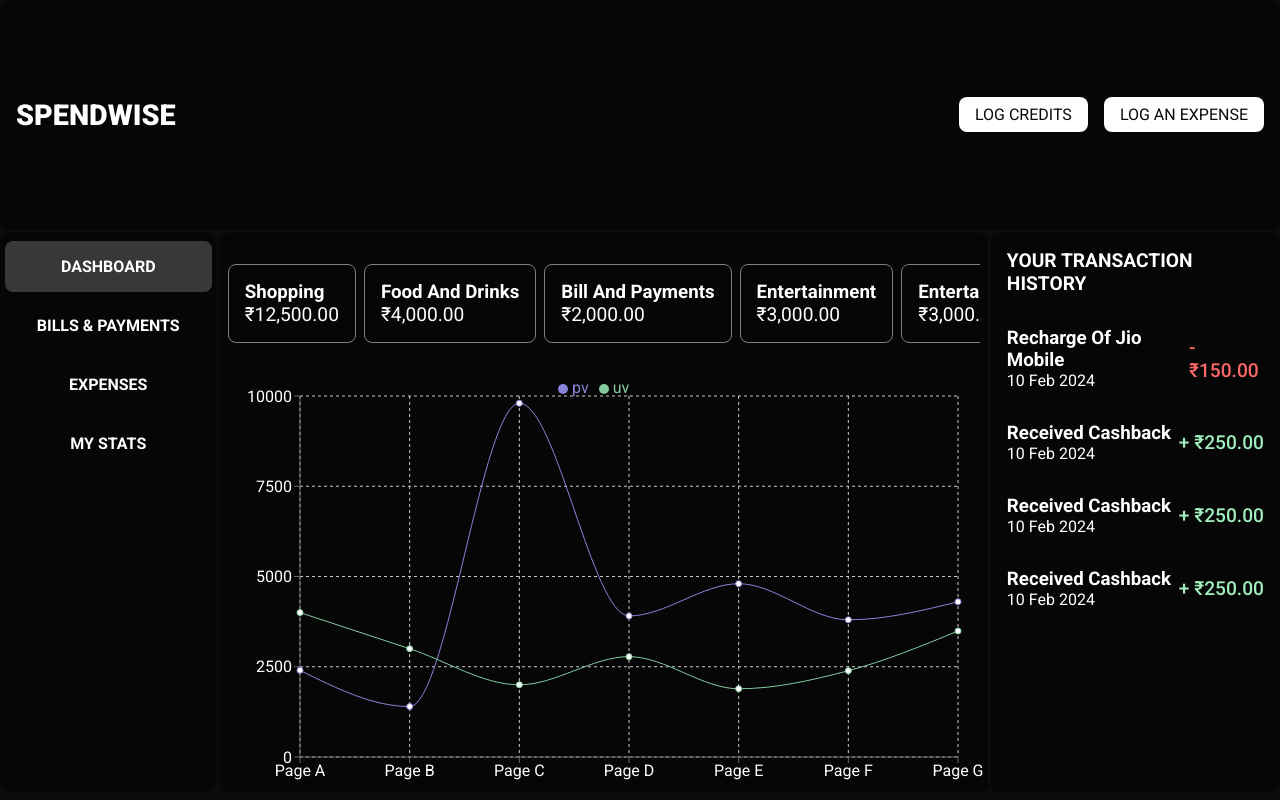
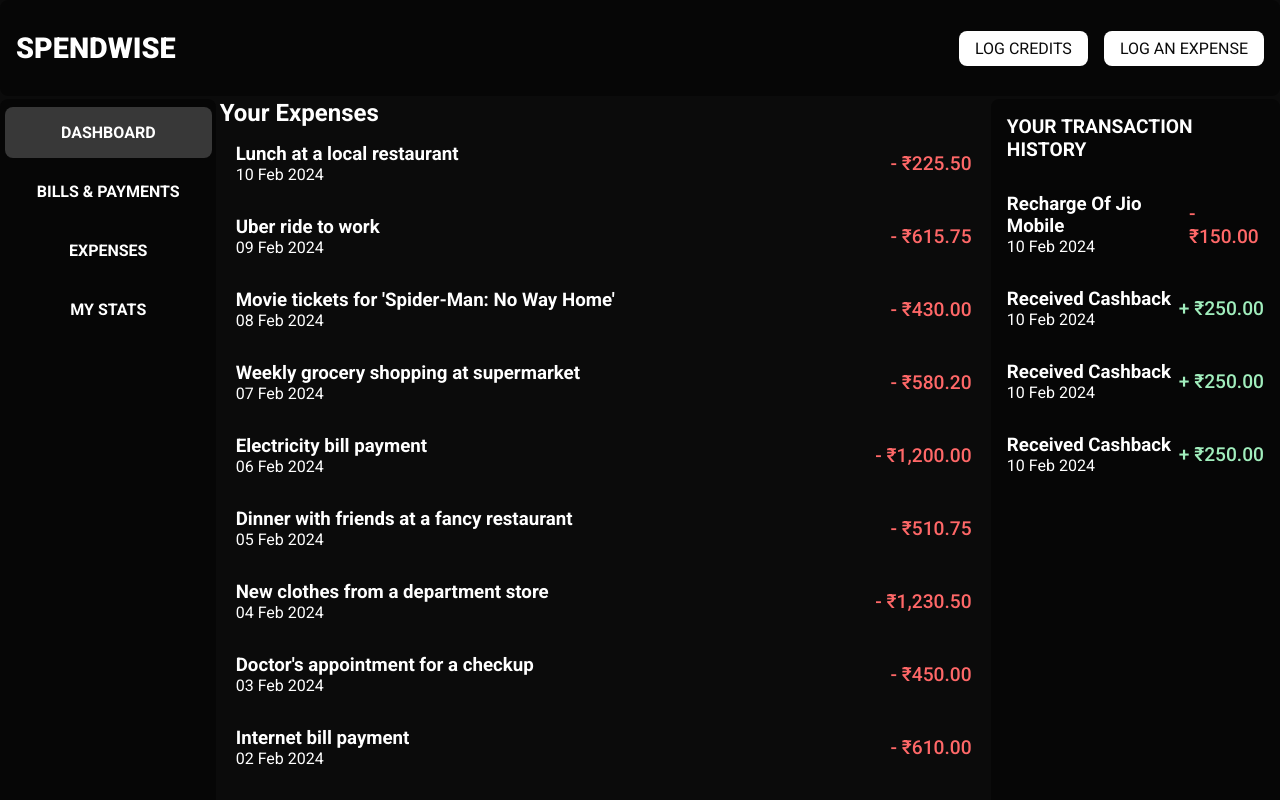
Before and after one commit to nitin-io/SpendWise, a React (Create React App) app: page /expenses in a window 1280 px wide. Shown: the top 800 px of the page. Built offline with nearby package versions, Linux system fonts and the light colour scheme.

Commit message:
Created All pages

```diff
--- a/src/App.js
+++ b/src/App.js
@@ -1,10 +1,19 @@
 import "./App.css";
+import BillsAndPayments from "./pages/BillsAndPayments";
+import Expenses from "./pages/Expenses";
 import Home from "./pages/Home";
+import { Routes, Route } from "react-router-dom";
+import Stats from "./pages/Stats";
 
 function App() {
   return (
     <div className="App">
-      <Home />
+      <Routes>
+        <Route path="/" element={<Home />} />
+        <Route path="/bills-and-payments" element={<BillsAndPayments />} />
+        <Route path="/expenses" element={<Expenses />} />
+        <Route path="/stats" element={<Stats />} />
+      </Routes>
     </div>
   );
 }
--- a/src/Layout/index.jsx
+++ b/src/Layout/index.jsx
@@ -11,7 +11,7 @@ const Layout = ({ children }) => {
       <Navbar />
       <Sidebar side="left">
         <NavigationBtn path="/" title="DASHBOARD" active={true} />
-        <NavigationBtn path="/bill-and-payments" title="BILLS & PAYMENTS" />
+        <NavigationBtn path="/bills-and-payments" title="BILLS & PAYMENTS" />
         <NavigationBtn path="/expenses" title="EXPENSES" />
         <NavigationBtn path="/stats" title="MY STATS" />
       </Sidebar>
--- a/src/Layout/layout.css
+++ b/src/Layout/layout.css
@@ -5,7 +5,7 @@
   grid-template-areas:
     "navbar navbar navbar"
     "leftSidebar mainContainer rightSidebar";
-  grid-template-rows: 1fr auto;
+  grid-template-rows: 12vh auto;
   grid-template-columns: auto 60% auto;
 }
 
--- /dev/null
+++ b/src/expense-data.js
@@ -0,0 +1,144 @@
+const expenses = [
+  {
+    id: 1,
+    date: "2024-02-10",
+    category: "Food",
+    description: "Lunch at a local restaurant",
+    amount: 225.5,
+  },
+  {
+    id: 2,
+    date: "2024-02-09",
+    category: "Transportation",
+    description: "Uber ride to work",
+    amount: 615.75,
+  },
+  {
+    id: 3,
+    date: "2024-02-08",
+    category: "Entertainment",
+    description: "Movie tickets for 'Spider-Man: No Way Home'",
+    amount: 430,
+  },
+  {
+    id: 4,
+    date: "2024-02-07",
+    category: "Groceries",
+    description: "Weekly grocery shopping at supermarket",
+    amount: 580.2,
+  },
+  {
+    id: 5,
+    date: "2024-02-06",
+    category: "Utilities",
+    description: "Electricity bill payment",
+    amount: 1200,
+  },
+  {
+    id: 6,
+    date: "2024-02-05",
+    category: "Dining Out",
+    description: "Dinner with friends at a fancy restaurant",
+    amount: 510.75,
+  },
+  {
+    id: 7,
+    date: "2024-02-04",
+    category: "Shopping",
+    description: "New clothes from a department store",
+    amount: 1230.5,
+  },
+  {
+    id: 8,
+    date: "2024-02-03",
+    category: "Healthcare",
+    description: "Doctor's appointment for a checkup",
+    amount: 450,
+  },
+  {
+    id: 9,
+    date: "2024-02-02",
+    category: "Utilities",
+    description: "Internet bill payment",
+    amount: 610,
+  },
+  {
+    id: 10,
+    date: "2024-02-01",
+    category: "Transportation",
+    description: "Gasoline refill for the car",
+    amount: 480.25,
+  },
+  {
+    id: 11,
+    date: "2024-01-31",
+    category: "Groceries",
+    description: "Purchase of organic produce from the farmer's market",
+    amount: 315.5,
+  },
+  {
+    id: 12,
+    date: "2024-01-30",
+    category: "Entertainment",
+    description: "Concert tickets for favorite band",
+    amount: 750,
+  },
+  {
+    id: 13,
+    date: "2024-01-29",
+    category: "Food",
+    description: "Dinner delivery from a local restaurant",
+    amount: 200.5,
+  },
+  {
+    id: 14,
+    date: "2024-01-28",
+    category: "Utilities",
+    description: "Water bill payment",
+    amount: 305,
+  },
+  {
+    id: 15,
+    date: "2024-01-27",
+    category: "Healthcare",
+    description: "Prescription medication refill",
+    amount: 155.75,
+  },
+  {
+    id: 16,
+    date: "2024-01-26",
+    category: "Transportation",
+    description: "Public transportation pass for the month",
+    amount: 200,
+  },
+  {
+    id: 17,
+    date: "2024-01-25",
+    category: "Groceries",
+    description: "Specialty cheeses and wine for a dinner party",
+    amount: 720.3,
+  },
+  {
+    id: 18,
+    date: "2024-01-24",
+    category: "Shopping",
+    description: "Electronics purchase - new smartphone",
+    amount: 21000,
+  },
+  {
+    id: 19,
+    date: "2024-01-23",
+    category: "Food",
+    description: "Takeout dinner from favorite restaurant",
+    amount: 350.5,
+  },
+  {
+    id: 20,
+    date: "2024-01-22",
+    category: "Entertainment",
+    description: "Streaming service subscription renewal",
+    amount: 400,
+  },
+];
+
+export default expenses;
--- /dev/null
+++ b/src/pages/BillsAndPayments/index.jsx
@@ -0,0 +1,24 @@
+import React from "react";
+import Layout from "../../Layout";
+import expenses from "../../expense-data";
+import TransactionCard from "../../components/TransactionCard";
+
+const BillsAndPayments = () => {
+  return (
+    <Layout>
+      <div className="payment-records">
+        <h2>Your Bills And Payments</h2>
+        {expenses.map(({ id, date, amount, description }) => (
+          <TransactionCard
+            key={id}
+            title={description}
+            timestamp={date}
+            amount={amount}
+          />
+        ))}
+      </div>
+    </Layout>
+  );
+};
+
+export default BillsAndPayments;
--- /dev/null
+++ b/src/pages/Expenses/index.jsx
@@ -0,0 +1,23 @@
+import Layout from "../../Layout";
+import expenses from "../../expense-data";
+import TransactionCard from "../../components/TransactionCard";
+
+const Expenses = () => {
+  return (
+    <Layout>
+      <div className="payment-records">
+        <h2>Your Expenses</h2>
+        {expenses.map(({ id, date, amount, description }) => (
+          <TransactionCard
+            key={id}
+            title={description}
+            timestamp={date}
+            amount={amount}
+          />
+        ))}
+      </div>
+    </Layout>
+  );
+};
+
+export default Expenses;
--- /dev/null
+++ b/src/pages/Stats/index.jsx
@@ -0,0 +1,23 @@
+import Layout from "../../Layout";
+import expenses from "../../expense-data";
+import TransactionCard from "../../components/TransactionCard";
+
+const Stats = () => {
+  return (
+    <Layout>
+      <div className="payment-records">
+        <h2>Your Stats</h2>
+        {expenses.map(({ id, date, amount, description }) => (
+          <TransactionCard
+            key={id}
+            title={description}
+            timestamp={date}
+            amount={amount}
+          />
+        ))}
+      </div>
+    </Layout>
+  );
+};
+
+export default Stats;
```
Also changed, not shown: expense-data.json (deleted, +0 -142 lines).
